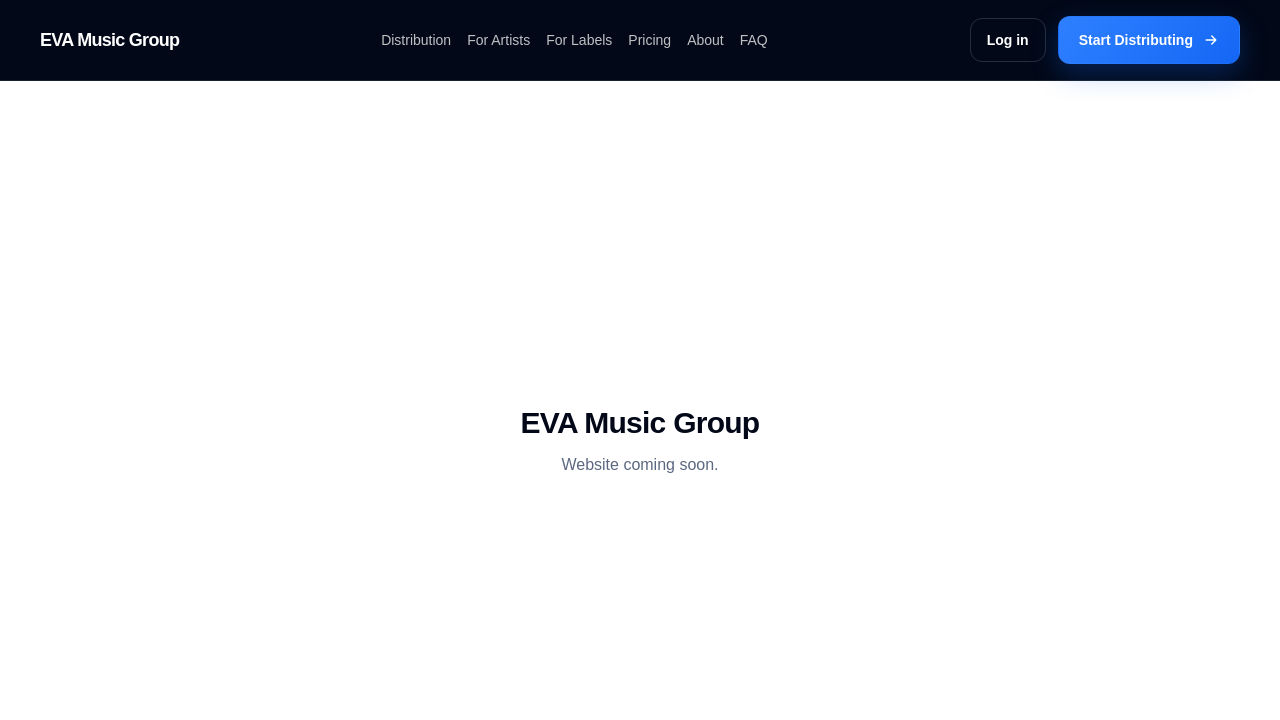
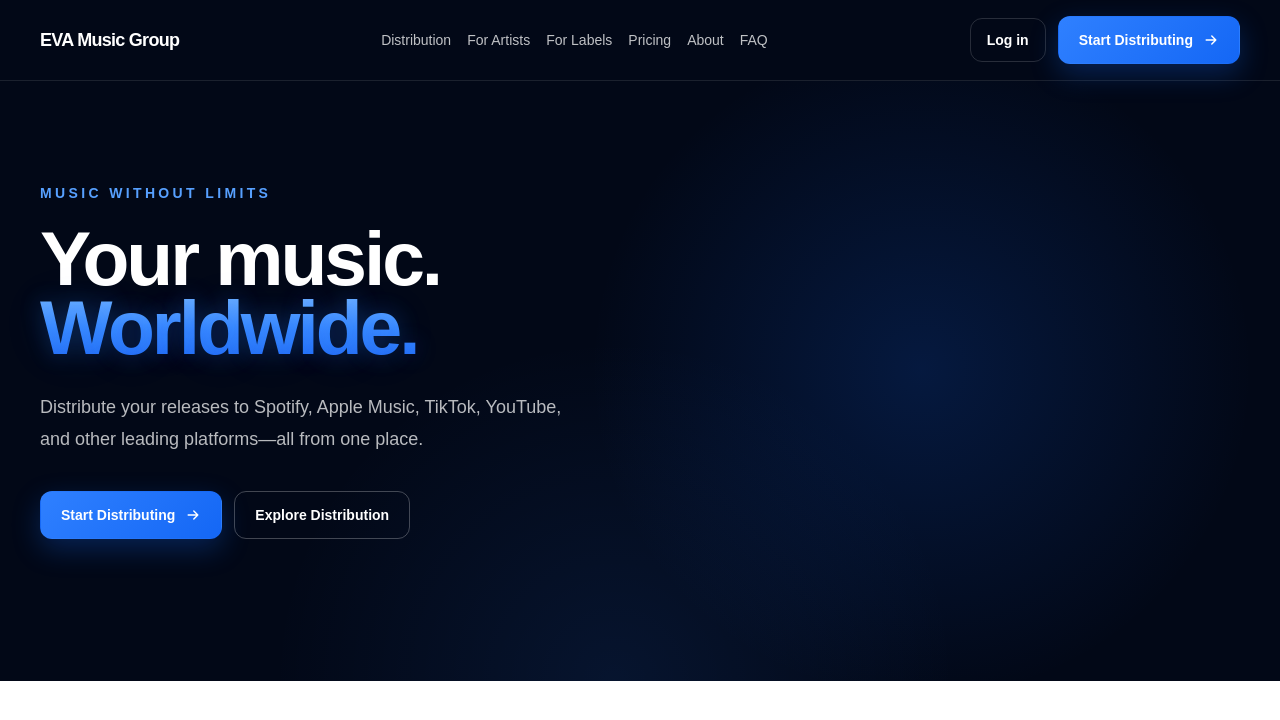
Before and after one commit to mbsva13/eva-music-group-web, a Next.js app: page / in a window 1280 px wide. Shown: the top 720 px of the page. Built offline with nearby package versions, Linux system fonts and the light colour scheme.

Commit message:
feat: build homepage hero

```diff
--- a/package.json
+++ b/package.json
@@ -10,6 +10,7 @@
   },
   "dependencies": {
     "@fontsource-variable/inter": "^5.3.0",
+    "@fontsource-variable/inter-tight": "^5.3.0",
     "@fontsource-variable/manrope": "^5.3.0",
     "next": "16.4.3",
     "react": "19.3.0",
--- a/src/app/page.tsx
+++ b/src/app/page.tsx
@@ -1,16 +1,12 @@
+import { Hero } from "@/components/hero";
 import { SiteHeader } from "@/components/site-header";
 
 export default function Home() {
   return (
     <>
       <SiteHeader />
-      <main className="eva-container flex min-h-[calc(100vh-5rem)] items-center justify-center">
-        <div className="text-center">
-          <h1 className="font-display text-3xl font-bold tracking-tight">
-            EVA Music Group
-          </h1>
-          <p className="mt-3 text-eva-muted">Website coming soon.</p>
-        </div>
+      <main>
+        <Hero />
       </main>
     </>
   );
--- /dev/null
+++ b/src/components/hero.tsx
@@ -0,0 +1,83 @@
+import Link from "next/link";
+import "@fontsource-variable/inter-tight";
+
+export function Hero() {
+  return (
+    <section
+      aria-labelledby="hero-heading"
+      className="relative isolate overflow-hidden text-white"
+      style={{
+        background:
+          "radial-gradient(circle at 72% 48%, rgb(20 103 245 / 18%), transparent 34%), radial-gradient(circle at 48% 100%, rgb(47 128 255 / 10%), transparent 38%), var(--color-eva-navy-950)",
+      }}
+    >
+      <div className="mx-auto grid min-h-[clamp(34rem,72svh,44rem)] w-full max-w-[90rem] grid-cols-1 items-center px-5 pt-14 pb-20 sm:px-8 sm:pt-16 sm:pb-24 lg:grid-cols-[minmax(0,0.95fr)_minmax(20rem,1.05fr)] lg:gap-12 lg:px-10 lg:pt-14 lg:pb-24">
+        <div className="relative z-10 max-w-3xl">
+          <p className="mb-5 text-xs font-bold tracking-[0.24em] text-eva-blue-400 sm:text-sm">
+            MUSIC WITHOUT LIMITS
+          </p>
+
+          <h1
+            id="hero-heading"
+            className="text-[clamp(3.5rem,14vw,4.5rem)] font-bold leading-[0.92] tracking-[-0.04em] sm:text-[clamp(4rem,10vw,5.5rem)] lg:text-[clamp(4rem,6vw,6.5rem)]"
+            style={{
+              fontFamily:
+                '"Inter Tight Variable", "Inter Variable", Arial, sans-serif',
+            }}
+          >
+            Your music.
+            <span
+              className="-mt-[0.02em] block bg-gradient-to-b from-[#75b6ff] via-[#3d8cff] to-[#236af4] bg-clip-text text-transparent"
+              style={{
+                textShadow:
+                  "0 0 22px rgb(47 128 255 / 28%), 0 0 48px rgb(20 103 245 / 12%)",
+              }}
+            >
+              Worldwide.
+            </span>
+          </h1>
+
+          <p className="mt-7 max-w-xl text-base leading-7 text-white/72 sm:text-lg sm:leading-8">
+            Distribute your releases to Spotify, Apple Music, TikTok, YouTube,
+            and other leading platforms—all from one place.
+          </p>
+
+          <div className="mt-9 flex flex-col gap-3 sm:flex-row sm:flex-wrap">
+            <Link
+              href="/distribution"
+              className="button button-primary w-full text-sm sm:w-auto"
+            >
+              Start Distributing
+              <ArrowIcon />
+            </Link>
+            <Link
+              href="/distribution"
+              className="inline-flex min-h-12 w-full items-center justify-center gap-2.5 rounded-[var(--radius-eva)] border border-white/25 px-5 py-3 text-sm font-bold leading-none text-white transition-colors hover:border-white/50 hover:bg-white/7 focus-visible:outline-none focus-visible:ring-2 focus-visible:ring-eva-blue-400 focus-visible:ring-offset-2 focus-visible:ring-offset-eva-navy-950 sm:w-auto"
+            >
+              Explore Distribution
+            </Link>
+          </div>
+        </div>
+
+        <div aria-hidden="true" className="min-h-0 lg:min-h-[28rem]" />
+      </div>
+    </section>
+  );
+}
+
+function ArrowIcon() {
+  return (
+    <svg
+      aria-hidden="true"
+      viewBox="0 0 20 20"
+      className="size-4"
+      fill="none"
+      stroke="currentColor"
+      strokeLinecap="round"
+      strokeLinejoin="round"
+      strokeWidth="1.8"
+    >
+      <path d="M4 10h12M11 5l5 5-5 5" />
+    </svg>
+  );
+}
```
Also changed, not shown: 1 other file (tests, documents, lock files or other folders).
